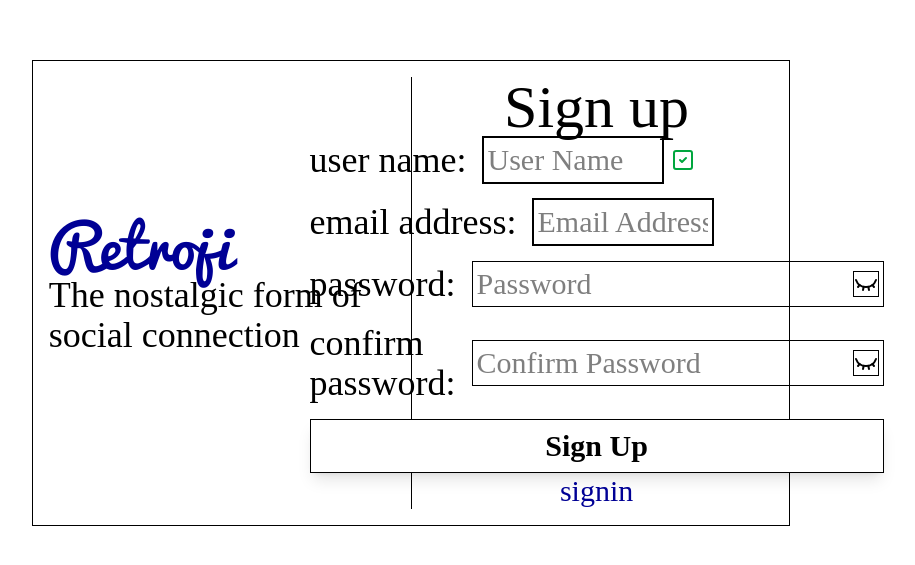
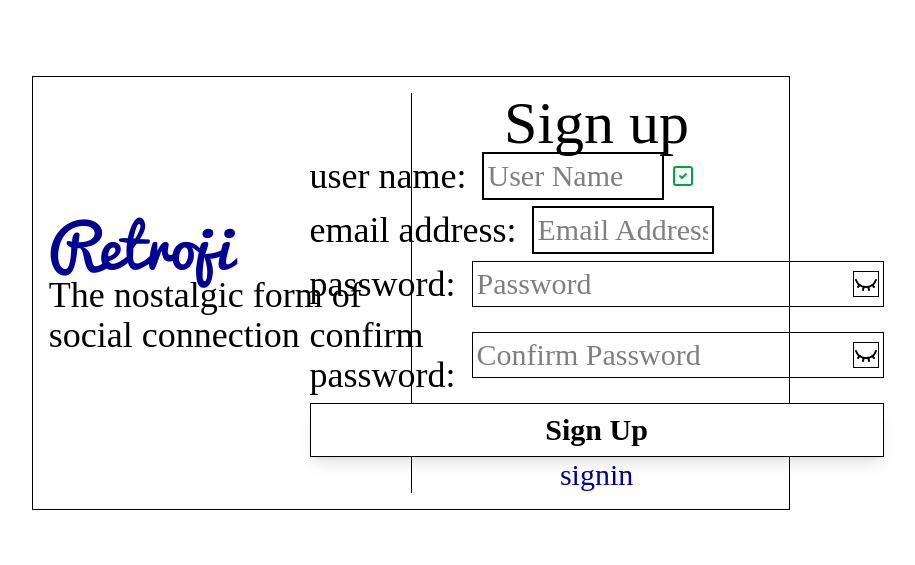
Before and after one commit to DannyK05/retroji_web_app, a React (Vite) app: page /signup in a window 1280 px wide. Shown: the part 107-672 px from the top of the page, without its empty margins (229-1144 px from the left). Built offline with nearby package versions, Linux system fonts and the light colour scheme; no server answers; a web font is replaced by a local one.

Commit message:
feat: implement client form validation for signup and sign in; fix bug with returning api error message

```diff
--- a/src/components/common/input/index.tsx
+++ b/src/components/common/input/index.tsx
@@ -3,18 +3,23 @@ import { twMerge } from "tailwind-merge";
 
 type InputProps = InputHTMLAttributes<HTMLInputElement> & {
   className?: string;
+  error?: string;
   type?: string;
 };
 export default function Input({
   type = "text",
   className,
+  error,
   ...rest
 }: InputProps) {
   return (
-    <input
-      className={twMerge(`w-45 outline-1 border p-1 text-3xl`, className)}
-      {...rest}
-      type={type}
-    />
+    <div className="w-auto flex flex-col items-start">
+      <input
+        className={twMerge(`w-45 outline-1 border p-1 text-3xl`, className)}
+        {...rest}
+        type={type}
+      />{" "}
+      {error && <span className="text-red-600 text-xl">{error}</span>}
+    </div>
   );
 }
--- a/src/components/common/message-banner/provider.tsx
+++ b/src/components/common/message-banner/provider.tsx
@@ -20,8 +20,8 @@ export function ApiMessageProvider({ children }: { children: ReactNode }) {
   };
 
   const handleErrorMessage = (err: TErrorResponse) => {
-    if (err.message) {
-      setMessage(err.message);
+    if (err.data.message) {
+      setMessage(err.data.message);
     } else {
       setMessage("An error occurred");
     }
--- a/src/components/common/password-input/index.tsx
+++ b/src/components/common/password-input/index.tsx
@@ -1,8 +1,10 @@
 import { EyeClosedIcon, EyeIcon } from "lucide-react";
 import { InputHTMLAttributes, useState } from "react";
-type PasswordInputProps = InputHTMLAttributes<HTMLInputElement>;
+type PasswordInputProps = InputHTMLAttributes<HTMLInputElement> & {
+  error?: string;
+};
 
-export default function PasswordInput({ ...rest }: PasswordInputProps) {
+export default function PasswordInput({ error, ...rest }: PasswordInputProps) {
   const [inputType, setInputType] = useState<"password" | "text">("password");
 
   const handlePasswordVisibility = () => {
@@ -13,8 +15,13 @@ export default function PasswordInput({ ...rest }: PasswordInputProps) {
     }
   };
   return (
+    <div className="w-auto flex flex-col items-start">
       <div className="flex items-center border space-x-1 pr-1">
-      <input className="outline-none p-1 text-3xl" {...rest} type={inputType} />
+        <input
+          className="outline-none p-1 text-3xl"
+          {...rest}
+          type={inputType}
+        />
         <span
           className="border cursor-pointer"
           onClick={handlePasswordVisibility}
@@ -22,5 +29,8 @@ export default function PasswordInput({ ...rest }: PasswordInputProps) {
           {inputType == "text" ? <EyeIcon /> : <EyeClosedIcon />}
         </span>
       </div>
+
+      {error && <span className="text-red-600 text-xl">{error}</span>}
+    </div>
   );
 }
--- a/src/modules/auth/signin/index..tsx
+++ b/src/modules/auth/signin/index..tsx
@@ -22,7 +22,12 @@ export default function SignIn() {
 
   const { handleApiMessage, handleErrorMessage } = useHandleApiMessage();
 
-  const { register, handleSubmit } = useForm<TLoginDto>();
+  const {
+    register,
+    handleSubmit,
+    clearErrors,
+    formState: { errors },
+  } = useForm<TLoginDto>();
 
   const onSubmit: SubmitHandler<TLoginDto> = async (data) => {
     try {
@@ -40,6 +45,7 @@ export default function SignIn() {
         setTimeout(() => navigate(DEFAULT_PAGE_URL), 1000);
       }
     } catch (error) {
+      console.log(error);
       handleErrorMessage(error as TErrorResponse);
     }
   };
@@ -48,22 +54,27 @@ export default function SignIn() {
     <div className="w-full flex flex-col items-center">
       <h1 className="text-6xl text-center">Sign in</h1>
 
-      <form onSubmit={handleSubmit(onSubmit)} className="space-y-4">
+      <form onSubmit={handleSubmit(onSubmit)} className="space-y-2">
         <label className="flex flex-row items-center space-x-4">
           <span className="text-4xl">user name:</span>
           <Input
             title="User Name"
-            {...register("username")}
+            {...register("username", { required: "Username is required" })}
+            onChange={() => clearErrors()}
             placeholder="User Name"
+            error={errors.username?.message}
           />
         </label>
 
         <label className="flex items-center space-x-4">
           <span className="text-4xl">password:</span>
+
           <PasswordInput
             title="Password"
-            {...register("password")}
+            {...register("password", { required: "Password is required" })}
+            onChange={() => clearErrors()}
             placeholder="Password"
+            error={errors.password?.message}
           />
         </label>
 
--- a/src/modules/auth/signup/index..tsx
+++ b/src/modules/auth/signup/index..tsx
@@ -26,9 +26,16 @@ import type { TErrorResponse } from "../../../store/types/generic";
 export default function SignUp() {
   const navigate = useNavigate();
   const dispatch = useAppDispatch();
-  const { register, watch, handleSubmit } = useForm<TSignupDto>();
+  const {
+    register,
+    watch,
+    formState: { errors },
+    handleSubmit,
+    clearErrors,
+  } = useForm<TSignupDto & { confirmPassword: string }>();
 
   const username = watch("username");
+  const password = watch("password");
 
   const [signup, { isLoading }] = useSignupMutation();
 
@@ -55,6 +62,7 @@ export default function SignUp() {
         setTimeout(() => navigate(DEFAULT_PAGE_URL), 1000);
       }
     } catch (error) {
+      console.log(error);
       handleErrorMessage(error as TErrorResponse);
     }
   };
@@ -71,14 +79,22 @@ export default function SignUp() {
     <div className="w-full flex flex-col items-center">
       <h1 className="text-6xl text-center">Sign up</h1>
 
-      <form onSubmit={handleSubmit(onSubmit)} className="space-y-4">
+      <form onSubmit={handleSubmit(onSubmit)} className="space-y-2">
         <label className="flex flex-row items-center space-x-4">
           <span className="text-4xl">user name:</span>
           <div className="flex items-center space-x-2">
             <Input
               title="User Name"
-              {...register("username")}
+              {...register("username", {
+                required: "Username is required",
+                max: {
+                  value: 12,
+                  message: "Password can't be more than 12 characters",
+                },
+              })}
+              onChange={() => clearErrors()}
               placeholder="User Name"
+              error={errors.username?.message}
             />
             {isCheckingUsername ? (
               <Loader />
@@ -94,8 +110,16 @@ export default function SignUp() {
           <span className="text-4xl">email address:</span>
           <Input
             title="Email Address"
-            {...register("email")}
+            {...register("email", {
+              required: "Email is required",
+              pattern: {
+                value: /[a-z0-9]+@[a-z]+\.[a-z]{2,3}/,
+                message: "This is not a vaild email address",
+              },
+            })}
+            onChange={() => clearErrors()}
             placeholder="Email Address"
+            error={errors.email?.message}
           />
         </label>
 
@@ -103,8 +127,16 @@ export default function SignUp() {
           <span className="text-4xl">password:</span>
           <PasswordInput
             title="User Password"
-            {...register("password")}
+            {...register("password", {
+              required: "Password is required",
+              min: {
+                value: 5,
+                message: "Password can't be less than 5 characters",
+              },
+            })}
+            onChange={() => clearErrors()}
             placeholder="Password"
+            error={errors.password?.message}
           />
         </label>
 
@@ -112,8 +144,14 @@ export default function SignUp() {
           <span className="text-4xl">confirm password:</span>
           <PasswordInput
             title="User Password"
-            name="confirmPassword"
+            {...register("confirmPassword", {
+              required: "Please confirm your password",
+              validate: (value) =>
+                value === password || "Passwords do not match",
+            })}
+            onChange={() => clearErrors()}
             placeholder="Confirm Password"
+            error={errors.confirmPassword?.message}
           />
         </label>
 
--- a/src/store/types/generic.ts
+++ b/src/store/types/generic.ts
@@ -1,4 +1,4 @@
-export type TApiResponse<T> = { message: string; data: T;};
+export type TApiResponse<T> = { message: string; data: T };
 
 export type TAuthApiResponse<T> = {
   message: string;
@@ -6,4 +6,4 @@ export type TAuthApiResponse<T> = {
   tokens: { access: string };
 };
 
-export type TErrorResponse = { message: string; status: number };
+export type TErrorResponse = { data: { message: string }; status: number };
```
Lines whose indentation alone changed are shown as unchanged.
